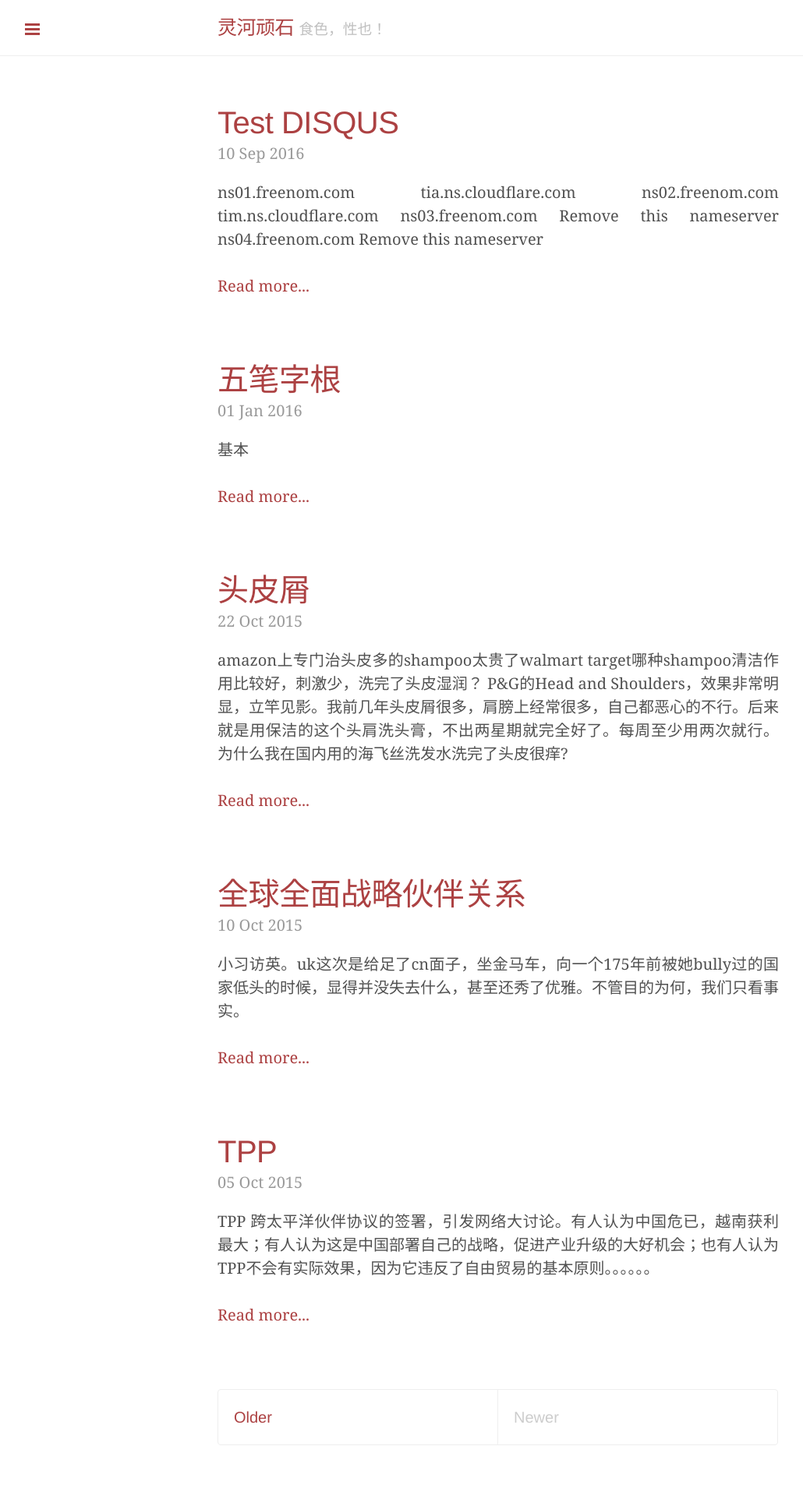
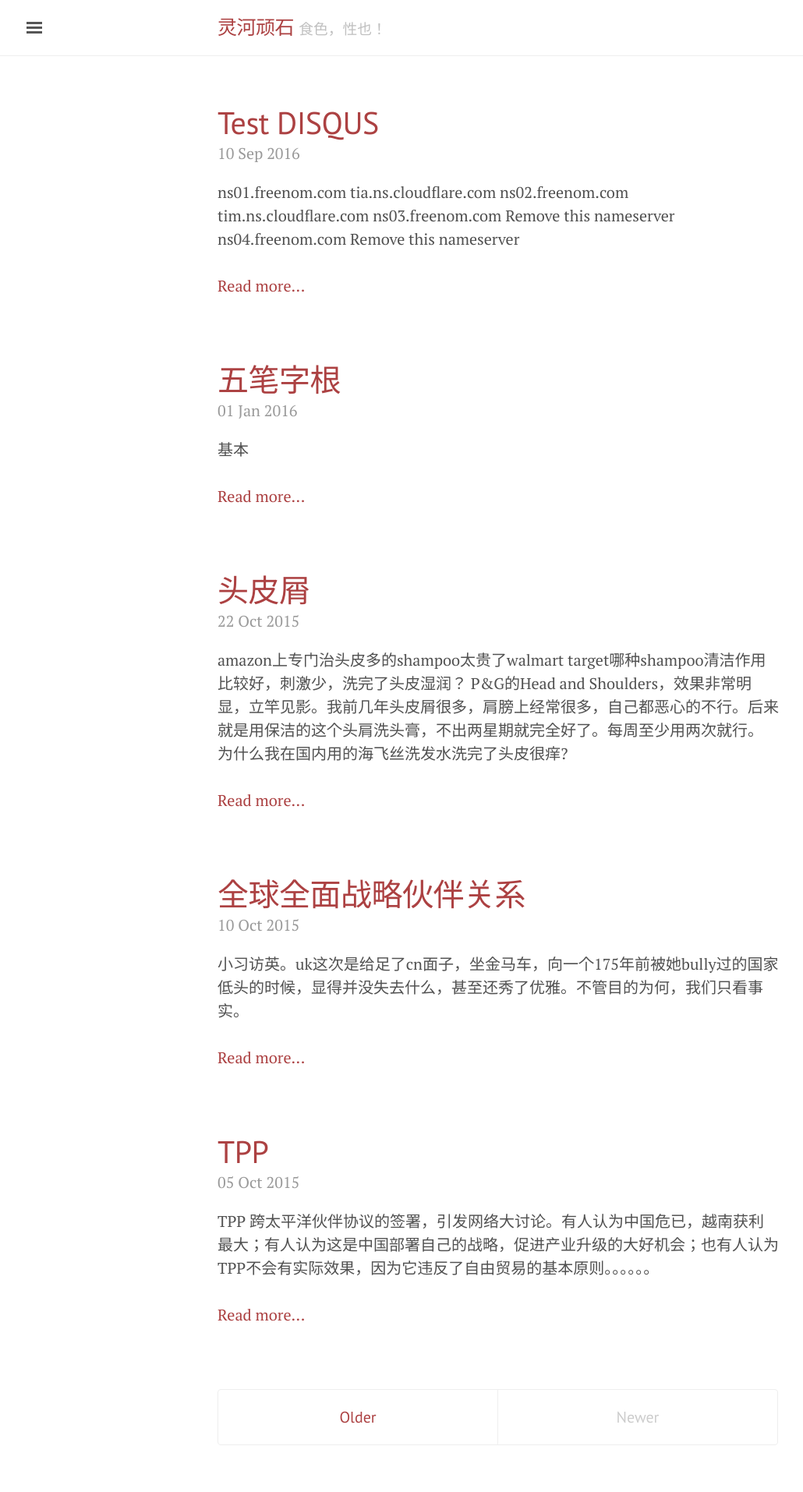
Before and after one commit to outsinre/zh-blog, a Jekyll site: the page built from index.html, in a window 1280 px wide. Shown: the whole page at 78% size, without its empty margins (1-1031 px from the left). Built offline with Jekyll 4.4.1, drawn with Linux system fonts in a browser that asks for light colours; the list of posts is cut into pages by our own code.

Commit message:
restore css

```diff
--- a/_includes/head.html
+++ b/_includes/head.html
@@ -18,10 +18,7 @@
   <link rel="stylesheet" href="{{ site.baseurl }}public/css/poole.css">
   <link rel="stylesheet" href="{{ site.baseurl }}public/css/syntax.css">
   <link rel="stylesheet" href="{{ site.baseurl }}public/css/lanyon.css">
-  <link rel="stylesheet" href="{{ site.baseurl }}public/css/znhoo.css">
-<!--
   <link rel="stylesheet" href="http://fonts.googleapis.com/css?family=PT+Serif:400,400italic,700%7CPT+Sans:400">
--->
 
   <!-- Icons -->
   <link rel="apple-touch-icon-precomposed" sizes="152x152" href="{{ site.baseurl }}public/apple-touch-icon-precomposed.png">
--- a/public/css/lanyon.css
+++ b/public/css/lanyon.css
@@ -41,11 +41,11 @@ body {
 }
 
 html {
-  font-family: Georgia, "Times New Roman", "Microsoft YaHei", SimSun, serif;
+  font-family: "PT Serif", Georgia, "Times New Roman", serif;
 }
 
 h1, h2, h3, h4, h5, h6 {
-  font-family: Helvetica, Arial, sans-serif;
+  font-family: "PT Sans", Helvetica, Arial, sans-serif;
   font-weight: 400;
   color: #313131;
   letter-spacing: -.025rem;
@@ -148,7 +148,7 @@ h1, h2, h3, h4, h5, h6 {
   width: 14rem;
   visibility: hidden;
   overflow-y: auto;
-  font-family: Helvetica, Arial, sans-serif;
+  font-family: "PT Sans", Helvetica, Arial, sans-serif;
   font-size: .875rem; /* 15px */
   color: rgba(255,255,255,.6);
   background-color: #202020;
@@ -202,54 +202,64 @@ a.sidebar-nav-item:focus {
 
 /* Hide the sidebar checkbox that we toggle with `.sidebar-toggle` */
 .sidebar-checkbox {
-  display: none;
+  position: absolute;
+  opacity: 0;
+  -webkit-user-select: none;
+     -moz-user-select: none;
+          user-select: none;
 }
 
 /* Style the `label` that we use to target the `.sidebar-checkbox` */
 .sidebar-toggle {
   position: absolute;
-  top:  1rem;
+  top:  .8rem;
   left: 1rem;
   display: block;
-  width: 2.2rem;
-  padding: .5rem .65rem;
+  padding: .25rem .75rem;
   color: #505050;
   background-color: #fff;
-  border-radius: 4px;
+  border-radius: .25rem;
   cursor: pointer;
 }
+
 .sidebar-toggle:before {
-  display: block;
+  display: inline-block;
+  width: 1rem;
+  height: .75rem;
   content: "";
-  width: 100%;
-  padding-bottom: .125rem;
-  border-top: .375rem double;
-  border-bottom: .125rem solid;
-
-  /* Make the border inside the box */
-  -webkit-box-sizing: border-box;
-     -moz-box-sizing: border-box;
-          box-sizing: border-box;
+  background-image: -webkit-linear-gradient(to bottom, #555, #555 20%, #fff 20%, #fff 40%, #555 40%, #555 60%, #fff 60%, #fff 80%, #555 80%, #555 100%);
+  background-image:    -moz-linear-gradient(to bottom, #555, #555 20%, #fff 20%, #fff 40%, #555 40%, #555 60%, #fff 60%, #fff 80%, #555 80%, #555 100%);
+  background-image:     -ms-linear-gradient(to bottom, #555, #555 20%, #fff 20%, #fff 40%, #555 40%, #555 60%, #fff 60%, #fff 80%, #555 80%, #555 100%);
+  background-image:         linear-gradient(to bottom, #555, #555 20%, #fff 20%, #fff 40%, #555 40%, #555 60%, #fff 60%, #fff 80%, #555 80%, #555 100%);
 }
 
 .sidebar-toggle:active,
+#sidebar-checkbox:focus ~ .sidebar-toggle,
 #sidebar-checkbox:checked ~ .sidebar-toggle {
   color: #fff;
-  background-color: #505050;
+  background-color: #555;
+}
+
+.sidebar-toggle:active:before,
+#sidebar-checkbox:focus ~ .sidebar-toggle:before,
+#sidebar-checkbox:checked ~ .sidebar-toggle:before {
+  background-image: -webkit-linear-gradient(to bottom, #fff, #fff 20%, #555 20%, #555 40%, #fff 40%, #fff 60%, #555 60%, #555 80%, #fff 80%, #fff 100%);
+  background-image:    -moz-linear-gradient(to bottom, #fff, #fff 20%, #555 20%, #555 40%, #fff 40%, #fff 60%, #555 60%, #555 80%, #fff 80%, #fff 100%);
+  background-image:     -ms-linear-gradient(to bottom, #fff, #fff 20%, #555 20%, #555 40%, #fff 40%, #fff 60%, #555 60%, #555 80%, #fff 80%, #fff 100%);
+  background-image:         linear-gradient(to bottom, #fff, #fff 20%, #555 20%, #555 40%, #fff 40%, #fff 60%, #555 60%, #555 80%, #fff 80%, #fff 100%);
 }
 
 @media (min-width: 30.1em) {
   .sidebar-toggle {
     position: fixed;
-    width: 2.25rem;
-  }
-  .sidebar-toggle:before {
-    padding-bottom: .15rem;
-    border-top-width: .45rem;
-    border-bottom-width: .15rem;
   }
 }
 
+@media print {
+  .sidebar-toggle {
+    display: none;
+  }
+}
 
 /* Slide effect
  *
@@ -358,7 +368,7 @@ a.sidebar-nav-item:focus {
   overflow: hidden; /* clearfix */
   margin-left: -1rem;
   margin-right: -1rem;
-  font-family: Helvetica, Arial, sans-serif;
+  font-family: "PT Sans", Helvetica, Arial, sans-serif;
   color: #ccc;
   text-align: center;
 }
--- a/public/css/poole.css
+++ b/public/css/poole.css
@@ -48,7 +48,7 @@ body {
 }
 
 html {
-  font-family: "Helvetica Neue", Helvetica, Arial, "Microsoft YaHei", SimSun, sans-serif;
+  font-family: "Helvetica Neue", Helvetica, Arial, sans-serif;
   font-size: 16px;
   line-height: 1.5;
 }
@@ -230,8 +230,7 @@ blockquote p:last-child {
 img {
   display: block;
   max-width: 100%;
-  height: auto;
-  margin: 0 0 0 0em; /*这个是设置图片四周的空隙的，最开始是0 0 1em 0，我改成0 0 0 0em，因为并不是每个图片都要在底部空格1em距离*/
+  margin: 0 0 1rem;
   border-radius: 5px;
 }
 
--- a/public/css/znhoo.css
+++ /dev/null
@@ -1,45 +0,0 @@
-/* text alignment */
-.container, .page, .pagination,
-.post{
-  text-align: justify;
-}
-
-
-/* this is a CSS style for text block over images. Refer to http://stackoverflow.com/q/26830227/2336707 and http://stackoverflow.com/a/26825989/2336707 */
-
-.txtimg{
-  position: relative;
-  overflow: hidden; /* lanyon.css has also this line. */
-  border-radius: 5px; /* this line is also included in poole.css */
-}
-
-
-.txtimg img{
-  max-width: 100%;
-  height: auto;
-  margin: 0 0 0.5em 0;
-} /* this is also included in poole.css */
-
-.bl, .tl, .br,
-.tr{
-  color: #fff;
-  margin: 0.5em;
-  position: absolute;
-}
-
-.bl{
-  bottom: 0px;
-  left: 0px;
-}
-.tl{
-  top: 0px;
-  left: 0px;
-}
-.br{
-  bottom: 0px;
-  right: 0px;
-}
-.tr{
-  top: 0px;
-  right: 0px;
-}
```
